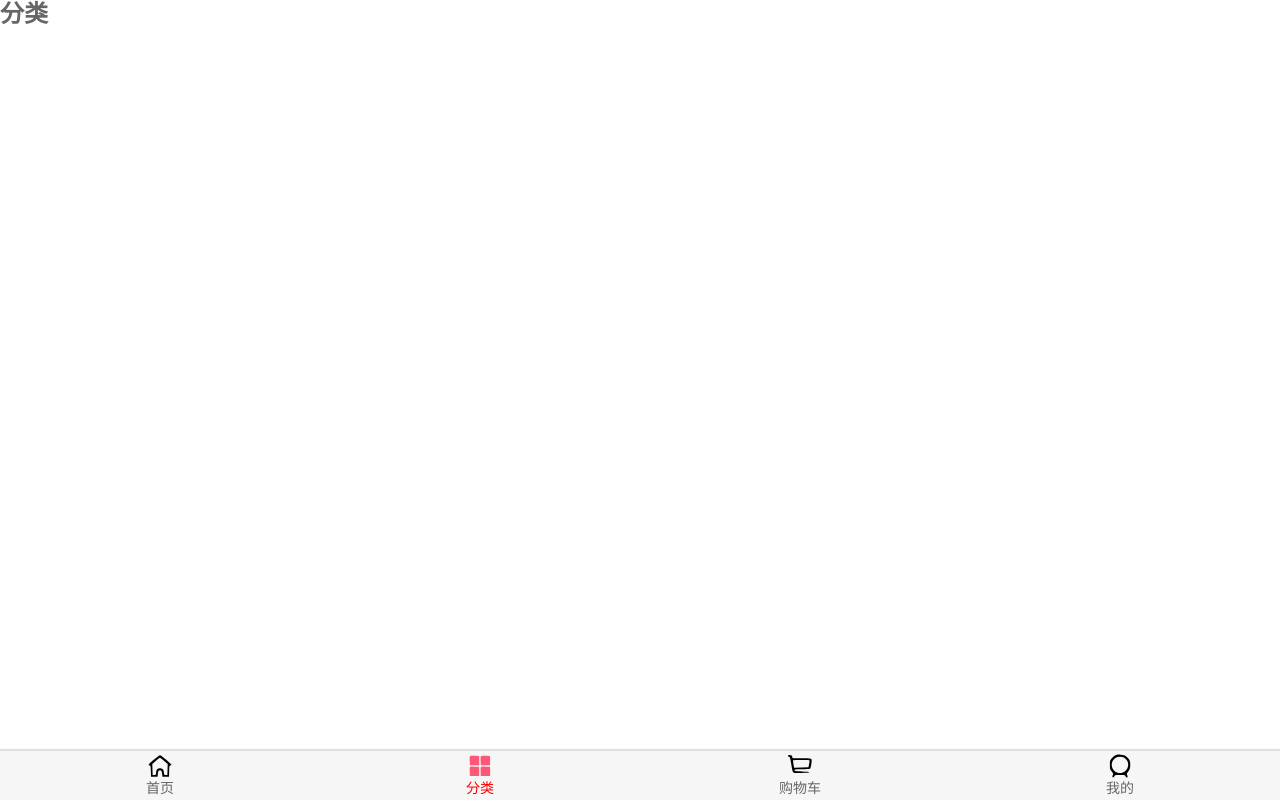
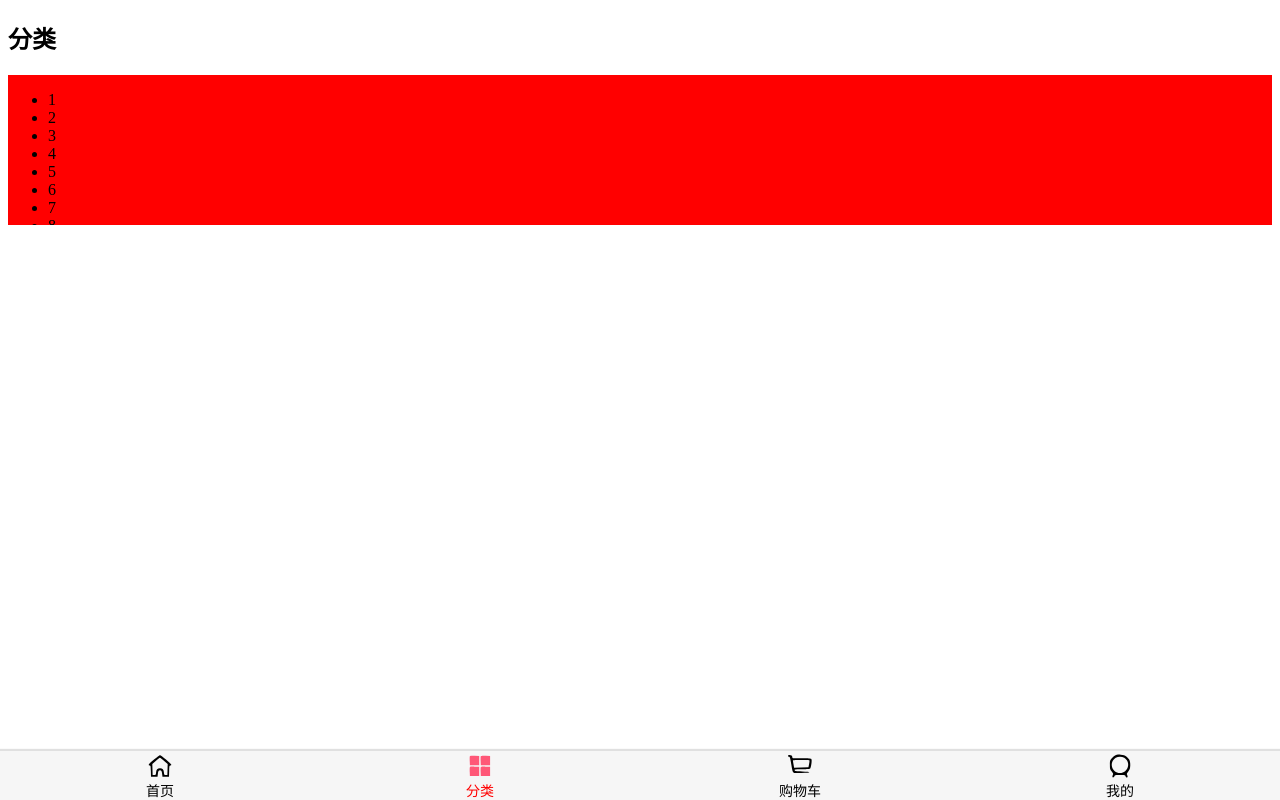
Before and after one commit to tang-xiaotian/mymall, a Vue app: page /category in a window 1280 px wide. Built offline with nearby package versions, Linux system fonts and the light colour scheme.

Commit message:
滚动组件封装

```diff
--- a/package.json
+++ b/package.json
@@ -8,6 +8,7 @@
   },
   "dependencies": {
     "axios": "^0.21.0",
+    "better-scroll": "^2.0.5",
     "core-js": "^3.6.5",
     "vue": "^3.0.0",
     "vue-router": "^4.0.0-0",
--- a/src/App.vue
+++ b/src/App.vue
@@ -16,6 +16,6 @@
 };
 </script>
 
-<style>
+<style scoped>
   @import "assets/css/base.css";
 </style>
--- /dev/null
+++ b/src/components/common/scroll/Scroll.vue
@@ -0,0 +1,55 @@
+<template>
+  <div class="wrapper" ref="aaa">
+    <div>
+      <slot></slot>
+    </div>
+  </div>
+</template>
+
+<script>
+
+import BScroll from 'better-scroll'
+
+export default {
+  name: "Scroll",
+  components: {},
+  data(){
+    return {
+      scroll: null
+    }
+  },
+  methods:{
+
+  },
+  mounted(){
+    //  this.scroll = new BScroll(this.$refs.aaa,{})
+    //  this.scroll = new BScroll(document.querySelector('.wrapper'),{})
+    // console.log(this.$refs.aaa)
+    //默认情况下BScroll不能实时监听滚动位置
+    //probe侦测(0,1不侦测 2侦测:手指在时侦测，惯性过程不侦测 3全侦测)
+    //BScroll默认不支持按钮事件，click属性可改
+    this.scroll = new BScroll(this.$refs.aaa,{
+      probeType: 3,
+      click: true,
+      pullUpLoad: true
+    })
+
+    // console.log(this.scroll)
+
+    this.scroll.on('scroll',(position)=>{
+      // console.log(position)
+    })
+
+    this.scroll.on('pullingUp',()=>{
+      console.log('上架')
+    })
+  },
+  updated(){
+    this.scroll.refresh();
+  }
+};
+</script>
+
+<style scoped>
+
+</style>
--- a/src/views/cart/cart.vue
+++ b/src/views/cart/cart.vue
@@ -11,6 +11,6 @@
 };
 </script>
 
-<style>
+<style scoped>
 
 </style>
--- a/src/views/category/category.vue
+++ b/src/views/category/category.vue
@@ -1,15 +1,157 @@
 <template>
-<h2>分类</h2>
+  <h2>分类</h2>
+  <div class="wrapper" ref="aaa">
+    <ul>
+    <li>1</li>
+    <li>2</li>
+    <li>3</li>
+    <li>4</li>
+    <li>5</li>
+    <li>6</li>
+    <li>7</li>
+    <li>8</li>
+    <li>9</li>
+    <li>10</li>
+    <li>11</li>
+    <li>12</li>
+    <li>13</li>
+    <li>14</li>
+    <li>15</li>
+    <li>16</li>
+    <li>17</li>
+    <li>18</li>
+    <li>19</li>
+    <li>20</li>
+    <li>21</li>
+    <li>22</li>
+    <li>23</li>
+    <li>24</li>
+    <li>25</li>
+    <li>26</li>
+    <li>27</li>
+    <li>28</li>
+    <li>29</li>
+    <li>30</li>
+    <li>31</li>
+    <li>32</li>
+    <li>33</li>
+    <li>34</li>
+    <li>35</li>
+    <li>36</li>
+    <li>37</li>
+    <li>38</li>
+    <li>39</li>
+    <li>40</li>
+    <li>41</li>
+    <li>42</li>
+    <li>43</li>
+    <li>44</li>
+    <li>45</li>
+    <li>46</li>
+    <li>47</li>
+    <li>48</li>
+    <li>49</li>
+    <li>50</li>
+    <li>51</li>
+    <li>52</li>
+    <li>53</li>
+    <li>54</li>
+    <li>55</li>
+    <li>56</li>
+    <li>57</li>
+    <li>58</li>
+    <li>59</li>
+    <li>60</li>
+    <li>61</li>
+    <li>62</li>
+    <li>63</li>
+    <li>64</li>
+    <li>65</li>
+    <li>66</li>
+    <li>67</li>
+    <li>68</li>
+    <li>69</li>
+    <li>70</li>
+    <li>71</li>
+    <li>72</li>
+    <li>73</li>
+    <li>74</li>
+    <li>75</li>
+    <li>76</li>
+    <li>77</li>
+    <li>78</li>
+    <li>79</li>
+    <li>80</li>
+    <li>81</li>
+    <li>82</li>
+    <li>83</li>
+    <li>84</li>
+    <li>85</li>
+    <li>86</li>
+    <li>87</li>
+    <li>88</li>
+    <li>89</li>
+    <li>90</li>
+    <li>91</li>
+    <li>92</li>
+    <li>93</li>
+    <li>94</li>
+    <li>95</li>
+    <li>96</li>
+    <li>97</li>
+    <li>98</li>
+    <li>99</li>
+    <li>100</li>
+  </ul>
+  </div>
 </template>
 
 <script>
 
+import BScroll from 'better-scroll'
+
 export default {
   name: "category",
-  components: {}
+  components: {},
+  data(){
+    return {
+      scroll: null
+    }
+  },
+  methods:{
+
+  },
+  mounted(){
+    //  this.scroll = new BScroll(this.$refs.aaa,{})
+    // console.log(document.querySelector('.wrapper'))
+    //默认情况下BScroll不能实时监听滚动位置
+    //probe侦测(0,1不侦测 2侦测:手指在时侦测，惯性过程不侦测 3全侦测)
+    //BScroll默认不支持按钮事件，click属性可改
+    this.scroll = new BScroll(this.$refs.aaa,{
+      probeType: 3,
+      pullUpLoad: true
+    })
+
+    this.scroll.on('scroll',(position)=>{
+      // console.log(position)
+    })
+
+    this.scroll.on('pullingUp',()=>{
+      console.log('上架')
+      setTimeout(() => {
+
+      }, 3000);
+    })
+  },
 };
 </script>
 
-<style>
+<style scoped>
+  .wrapper{
+    height: 150px;
+    background-color: red;
 
+    overflow: hidden;
+    /* overflow-y: scroll; */
+  }
 </style>
--- a/src/views/home/Home.vue
+++ b/src/views/home/Home.vue
@@ -5,12 +5,15 @@
         <div>购物街</div>
       </template>
     </nav-bar>
-    <home-swiper :banners='banners'></home-swiper>
-    <recommend-view :recommends='recommends'></recommend-view>
-    <feature-view></feature-view>
-    <tab-control class="tab-control" :titles="['流行','新款','精选']"
+
+    <scroll class="scrollcontent">
+      <home-swiper :banners='banners'></home-swiper>
+      <recommend-view :recommends='recommends'></recommend-view>
+      <feature-view></feature-view>
+      <tab-control class="tab-control" :titles="['流行','新款','精选']"
                  @tabClick="tabClick"></tab-control>
-    <good-list :goods="showGoods"></good-list>
+      <good-list :goods="showGoods"></good-list>
+    </scroll>
 
 
   </div>
@@ -24,6 +27,7 @@
 import NavBar from 'components/common/navbar/NavBar'
 import TabControl from 'components/content/tabControl/TabControl'
 import GoodList from 'components/content/goods/GoodsList'
+import Scroll from 'components/common/scroll/Scroll'
 
 import {getHomeMultidata, getHomeGoods} from 'network/home'
 
@@ -35,7 +39,8 @@
     FeatureView,
     NavBar,
     TabControl,
-    GoodList
+    GoodList,
+    Scroll,
   },
   data(){
     return {
@@ -99,11 +104,15 @@
     }
   }
 };
+
 </script>
 
-<style>
+<style scoped>
   #home{
     padding-top: 44px;
+    /* vh  viewport height */
+    height: 100vh;
+    position: relative;
   }
   .home-nav{
     background-color:var(--color-tint);
@@ -121,4 +130,22 @@
     top:44px;
     z-index: 9;
   }
+
+
+  .scrollcontent{
+    /* height: 300px; */
+    overflow: hidden;
+
+    position: absolute;
+    top: 44px;
+    bottom: 49px;
+    left: 0;
+    right: 0;
+  }
+/*
+  .content{
+    height: calc(100% - 93px);
+    overflow: hidden;
+    margin-top: 44px;
+  } */
 </style>
--- a/src/views/home/childComps/FeatureView.vue
+++ b/src/views/home/childComps/FeatureView.vue
@@ -15,7 +15,7 @@
 }
 </script>
 
-<style>
+<style scoped>
 .feature img{
   width: 100%;
 }
--- a/src/views/home/childComps/RecommendView.vue
+++ b/src/views/home/childComps/RecommendView.vue
@@ -26,7 +26,7 @@
 }
 </script>
 
-<style>
+<style scoped>
 .recommend{
   display: flex;
   width: 100%;
--- a/src/views/profile/profile.vue
+++ b/src/views/profile/profile.vue
@@ -10,6 +10,6 @@
 };
 </script>
 
-<style>
+<style scoped>
 
 </style>
```
Also changed, not shown: 1 other file (tests, documents, lock files or other folders).
